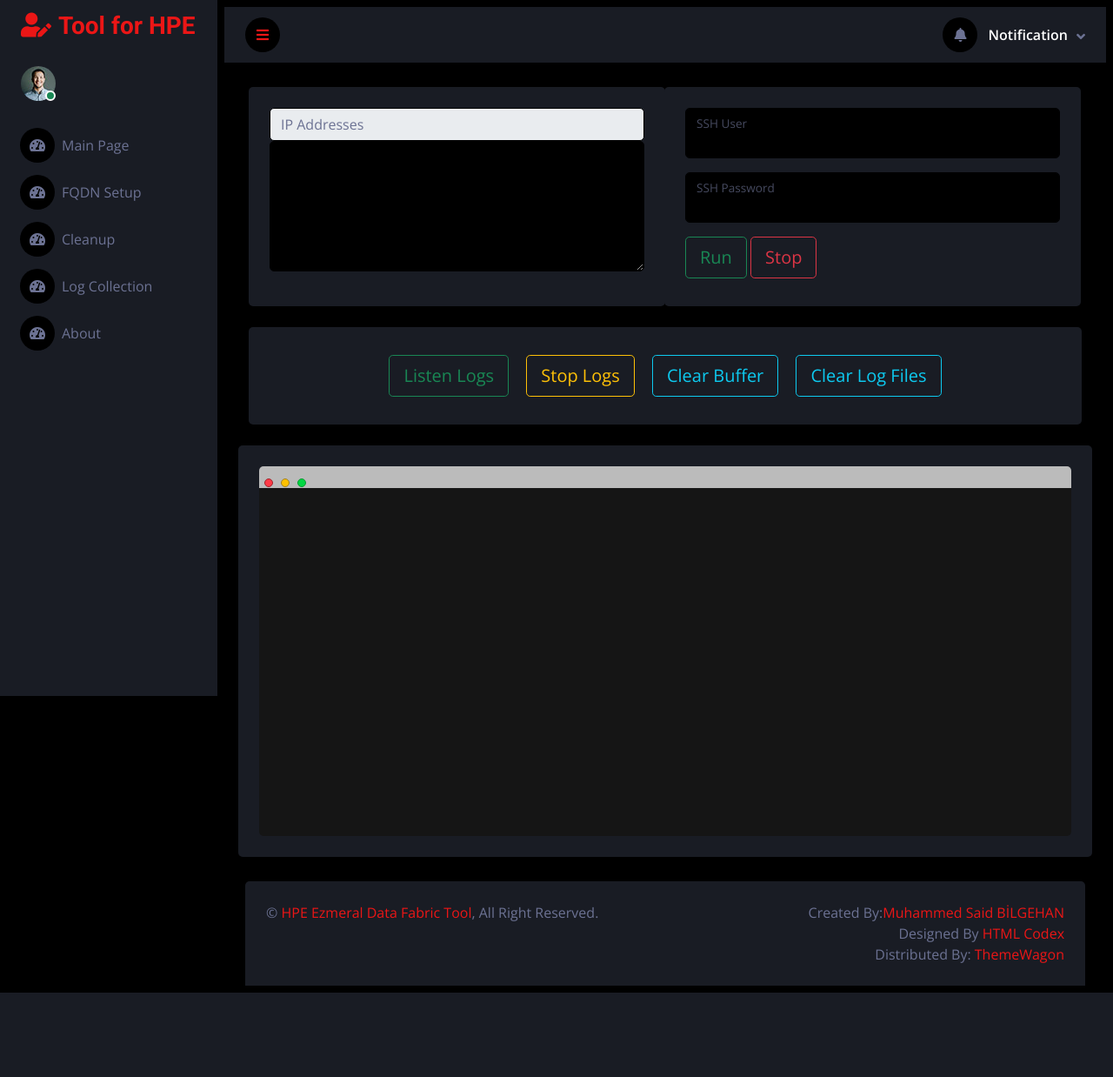
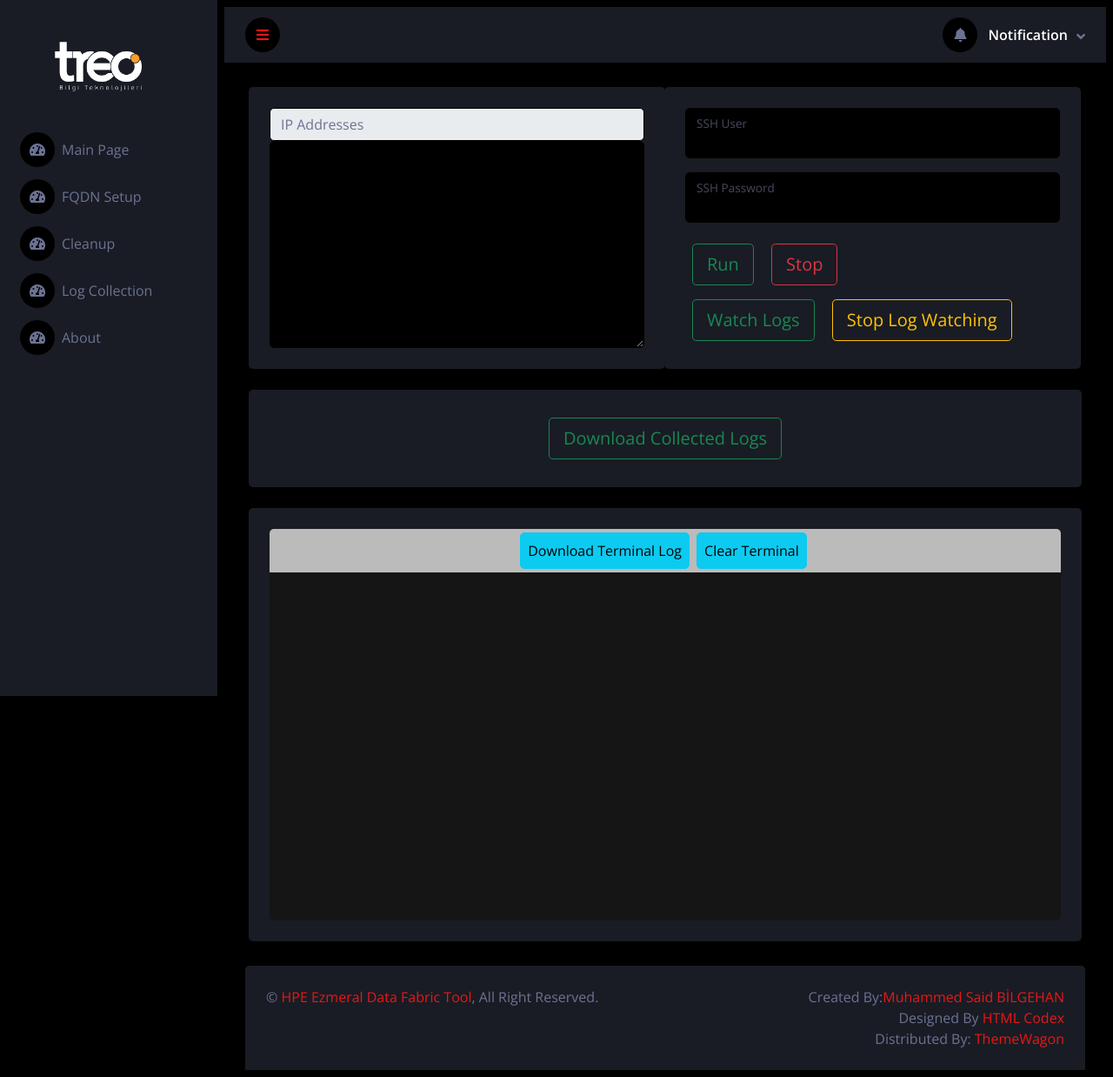
Before and after one commit to msaidbilgehan/HPE-Ezmeral-Software-ToolBox, a Flask app: page /log_collection in a window 1280 px wide. Shown: the whole page at 87% size. Before the commit the page ends 1141 px from the top, so only its background shows below. Run offline with Flask 3, Linux system fonts and the light colour scheme; data that the repository does not hold is empty; some libraries are stand-ins or nearby versions.

Commit message:
Log collection Almost done! Need to add file browser with text editor or viewer for tracing logs without download and need to select any collected log folder to download or browse. Anything else is working well.

```diff
--- a/Classes/File_Handler.py
+++ b/Classes/File_Handler.py
@@ -37,7 +37,7 @@
 
 
     def read_file_continues(self, wait_thread=None, is_yield=False, store_in_buffer=True, is_print=False, sleep_time=1., new_sleep_time=1., content_control=True):
-        time.sleep(1)
+        time.sleep(0.1)
 
         if content_control:
             if os.path.exists(self.path):
@@ -68,6 +68,12 @@
         self._flag_stop = False
 
         current_sleep_time = sleep_time
+        while not os.path.exists(self.path) and not self._flag_stop:
+            if wait_thread is not None:
+                if not wait_thread.is_alive():
+                    break
+            time.sleep(0.2)
+
         with open(self.path, 'r') as file:
             while not self._flag_stop:
                 raw_line = file.readline()
--- a/flask_app.py
+++ b/flask_app.py
@@ -1,9 +1,9 @@
 import json
 
-from flask import Flask, Response
-from flask import render_template
-from flask import Flask, jsonify, request
+from flask import Flask, jsonify, request, send_file, render_template, Response
 
+from Libraries.tools import delete_folder, archive_files, archive_directory, list_dir
+from paths import root_log_collection_folder, root_path_log, root_path_archives
 from Threads.configurations import log_collection_logger_streamer, log_collection_thread
 from threading import Lock
 
@@ -59,7 +59,6 @@
 def log_collection_endpoint():
 
     global __log_collection_endpoint_lock
-
     if not __log_collection_endpoint_lock.locked():
         with __log_collection_endpoint_lock:
             ssh_username_json = request.args.get('ssh_username')
@@ -110,8 +109,8 @@
     return Response(
         log_collection_logger_streamer.read_file_continues(
             is_yield=True,
-            sleep_time=0, # 0.3
-            new_sleep_time=1,
+            sleep_time=0.05, # 0.3
+            new_sleep_time=0.07,
             content_control=False
         ),
         mimetype='text/event-stream',
@@ -122,6 +121,51 @@
         }
     )
 
+
+@app.route('/log_collection_list_collected_endpoint',methods = ['POST', 'GET'])
+def log_collection_list_collected_endpoint():
+    return jsonify(
+        message=log_collection_thread.get_Collected_Log_Folder()
+    )
+
+@app.route('/log_collection_download_collected_endpoint')
+def log_collection_download_collected_endpoint():
+    archive_name = "collected_logs"
+    archive_path = root_path_archives + archive_name + ".zip"
+
+    print("log_collection_thread.get_Collected_Log_Folder()", log_collection_thread.get_Collected_Log_Folder())
+    archive_directory(
+        archive_name=archive_name,
+        directory_to_compress=log_collection_thread.get_Collected_Log_Folder(),
+        output_directory=root_path_archives,
+    )
+    return send_file(
+        path_or_file=archive_path,
+        as_attachment=True,
+        download_name="collected_logs.zip"
+    )
+
+@app.route('/log_collection_download_terminal_log_endpoint')
+def log_collection_download_terminal_log_endpoint():
+    archive_path = root_path_archives + "log_collection_terminal_logs.zip"
+    archive_files(
+        log_collection_thread.get_Logs(),
+        archive_path
+    )
+    return send_file(
+        path_or_file=archive_path,
+        as_attachment=False,
+        download_name="log_collection_terminal_logs.zip"
+    )
+
+
+@app.route('/clear_Collected_Log_Files',methods = ['POST', 'GET'])
+def clear_Collected_Log_Files():
+    response = delete_folder(root_log_collection_folder)
+
+    return jsonify(
+        message=f"Collected Log Files Response: {response}"
+    )
 
 @app.route('/clear_Log_Collection_Log_Files',methods = ['POST', 'GET'])
 def clear_Log_Collection_Log_Files():
--- a/frontend/pages/log_collection.html
+++ b/frontend/pages/log_collection.html
@@ -11,9 +11,9 @@
             <!-- IP Addresses -->
             <div class="col-sm-12 col-xl-6">
                 <div class="bg-secondary rounded h-100 p-4">
-                    <div class="form-floating mb-3">
+                    <div class="form-floating mb-3 form_area_auto_fit">
                         <span class="input-group-text">IP Addresses</span>
-                        <textarea class="form-control box_height_150px" aria-label="IP Addresses" spellcheck="false" id="input_IP_Addresses" placeholder="Enter IP addresses separated by a new line or comma" required></textarea>
+                        <textarea class="form-control text_area_height_100" aria-label="IP Addresses" spellcheck="false" id="input_IP_Addresses" placeholder="Enter IP addresses separated by a new line or comma" required></textarea>
                     </div>
                 </div>
             </div>
@@ -32,29 +32,43 @@
                         <label for="floatingInput" class="form-label">SSH Password</label>
                     </div>
 
-                    <input type="submit" class="btn btn-lg btn-outline-success" value="Run" id="run-btn">
-                    <button type="button" class="btn btn-lg btn-outline-danger" id="stop-btn">Stop</button>
+                    <div class="bg-secondary rounded">
+                        <input type="submit" class="btn btn-lg btn-outline-success m-2" value="Run" id="run-btn">
+                        <button type="button" class="btn btn-lg btn-outline-danger m-2" id="stop-btn">Stop</button>
+                    </div>
+
+                    <div class="bg-secondary rounded">
+                        <button type="button" class="btn btn-lg btn-outline-success m-2" id="listen_logs-btn">Watch Logs</button>
+                        <button type="button" class="btn btn-lg btn-outline-warning m-2" id="stop_logs-btn" onclick="terminal_EventSource_Stop()">Stop Log Watching</button>
+                    </div>
                 </div>
             </div>
         </form>
 
         <div class="col-sm-12 col-xl-12 align_item_center">
             <div class="bg-secondary rounded h-100 p-4">
-                <button type="button" class="btn btn-lg btn-outline-success m-2" id="listen_logs-btn">Listen Logs</button>
-                <button type="button" class="btn btn-lg btn-outline-warning m-2" id="stop_logs-btn" onclick="terminal_EventSource_Stop()">Stop Logs</button>
-                <button type="button" class="btn btn-lg btn-outline-info m-2" id="clear_buffer-btn" onclick="clear_Log_Buffer()">Clear Buffer</button>
-                <button type="button" class="btn btn-lg btn-outline-info m-2" id="clear_logs-btn" onclick="clear_Log_Collection_Log_Files()">Clear Log Files</button>
+                <a class="btn btn-lg btn-outline-success m-2" id="listen_logs-btn" href="/log_collection_download_collected_endpoint">Download Collected Logs</a>
+                <!-- <button type="button" class="btn btn-lg btn-outline-info m-2" id="clear_buffer-btn" onclick="clear_Log_Buffer()">Clear Buffer</button> -->
+                <!-- <button type="button" class="btn btn-lg btn-outline-info m-2" id="clear_logs-btn" onclick="clear_Log_Collection_Log_Files()">Clear Log Files</button> -->
+                <!-- <button type="button" class="btn btn-lg btn-outline-info m-2" id="clear_logs-btn" onclick="clear_Collected_Log_Files()">Clear Collected Log Files</button> -->
             </div>
         </div>
 
-        <div class="bg-secondary rounded h-100 p-4">
-            <div class=fakeMenu>
-                <div class="fakeButtons fakeClose"></div>
-                <div class="fakeButtons fakeMinimize"></div>
-                <div class="fakeButtons fakeZoom"></div>
-            </div>
-            <div class="fakeScreen">
-                <p id="stream_content" class="line2"></p>
+        <div class="col-sm-12 col-xl-12">
+            <div class="bg-secondary rounded h-100 p-4">
+                <div class="fakeMenu align_item_center">
+                    <!-- <div class="fakeButtons fakeClose"></div> -->
+                    <!-- <div class="fakeButtons fakeMinimize"></div> -->
+                    <!-- <div class="fakeButtons fakeZoom"></div> -->
+                    <a class="btn btn-info p-2" id="download_terminal_logs-btn" href="/log_collection_download_terminal_log_endpoint">Download Terminal Log</a>
+                    <button type="button" class="btn btn-info p-2 m-1" id="clear_terminal_logs-btn" onclick="clear_Terminal()">Clear Terminal</button>
+                </div>
+                <div class="fakeScreen">
+                    <p id="stream_content" class="line2"></p>
+                </div>
+                <!-- <div class="bg-secondary rounded align_item_center m-2">
+                    <button type="button" class="btn btn btn-info m-2" id="clear_logs-btn" onclick="clear_Terminal()">Clear Terminal</button>
+                </div> -->
             </div>
         </div>
     </div>
--- a/frontend/pages/template/sidebar.html
+++ b/frontend/pages/template/sidebar.html
@@ -1,21 +1,10 @@
 <!-- Sidebar Start -->
 <div class="sidebar pe-4 pb-3">
     <nav class="navbar bg-secondary navbar-dark">
-        <a href="{{ url_for('index') }}" class="navbar-brand mx-4 mb-3">
-            <h3 class="text-primary"><i class="fa fa-user-edit me-2"></i>Tool for HPE</h3>
-        </a>
-        <div class="d-flex align-items-center ms-4 mb-4">
-            <div class="position-relative">
-                <img class="rounded-circle" src="{{ url_for('static', filename='img/user.jpg') }}" alt=""
-                    style="width: 40px; height: 40px;">
-                <div
-                    class="bg-success rounded-circle border border-2 border-white position-absolute end-0 bottom-0 p-1">
-                </div>
-            </div>
-            <div class="ms-3">
-                <h6 class="mb-0">{{ name }}</h6>
-                <span>{{ role }}</span>
-            </div>
+        <div class="logo-container">
+            <a href="{{ url_for('index') }}" class="navbar-brand mx-2 mb-3">
+                <img class="logo" src="{{ url_for('static', filename='img/treo-ana-logo-white.png') }}">
+            </a>
         </div>
 
         <div class="navbar-nav w-100">
--- a/frontend/static/css/custom.css
+++ b/frontend/static/css/custom.css
@@ -1,7 +1,39 @@
+.form_area_auto_fit {
+    display: flex;
+    height: 100%;
+    flex-direction: column;
+}
+
+.text_area_height_100 {
+    height: 100% !important;
+}
+
 .box_height_150px {
     height: 150px !important;
+}
+
+.box_height_200px {
+    height: 200px !important;
+}
+
+.box_height_250px {
+    height: 250px !important;
 }
 
 .align_item_center {
     text-align: center;
 }
+
+.logo-container {
+    padding: 10px;
+    align-items: center;
+    text-align: center;
+    width: 100%;
+}
+
+.logo {
+    width: 100px;
+    height: auto;
+    margin: 0 auto;
+    display: block;
+}
--- a/frontend/static/css/terminal.css
+++ b/frontend/static/css/terminal.css
@@ -27,6 +27,7 @@
 
 .fakeMenu {
     /* width: 550px; */
+    height: fit-content !important;
     width: 100%;
 
     box-sizing: border-box;
--- a/frontend/static/js/log_collection_stream.js
+++ b/frontend/static/js/log_collection_stream.js
@@ -1,7 +1,7 @@
 var terminal_source;
 
 function terminal_EventSource_Start(url) {
-    clear_Log_Buffer();
+    clear_Terminal();
 
     var contentDiv = document.getElementById('stream_content');
     if (terminal_source) {
@@ -51,11 +51,8 @@
         });
 }
 
-function clear_Log_Buffer() {
-    var contentDiv = document.getElementById('stream_content');
-    contentDiv.innerHTML = ""; // clear the content div
-
-    fetch('/clear_Log_Buffer')
+function clear_Collected_Log_Files() {
+    fetch('/clear_Collected_Log_Files')
         .then(response => response.json())
         .then(data => {
             // document.getElementById('output').innerText = data.message;
@@ -65,6 +62,11 @@
             console.error('An error occurred:', error);
             showNotification('An error occurred: ' + error, "error");
         });
+}
+
+function clear_Terminal() {
+    var contentDiv = document.getElementById('stream_content');
+    contentDiv.innerHTML = ""; // clear the content div
 }
 
 
@@ -130,5 +132,4 @@
     });
 });
 
-
 terminal_EventSource_Start('/log_collection_log_endpoint');
--- /dev/null
+++ b/paths.py
@@ -0,0 +1,14 @@
+
+# Log Download Path
+root_log_collection_folder = "node_logs/"
+
+# Files will be sent to Client
+root_path_archives = "archives/"
+
+# Logger Paths
+root_path_log = "app_logs/"
+root_path_logs = root_path_log + "logs.log"
+root_path_global_logs = root_path_log + "global.log"
+root_path_fqdn_logs = root_path_log + "fqdn.log"
+root_path_cleanup_logs = root_path_log + "cleanup.log"
+root_path_log_collection_logs = root_path_log + "log_collection.log"
```
Also changed, not shown: Classes/Log_Collection_Class.py (+19 -8 lines), Classes/Task_Handler.py (+7 -3 lines), Libraries/logger_module.py (+1 -7 lines), Libraries/tools.py (+50 -0 lines), Threads/configurations.py (+8 -2 lines), frontend/pages/template/file_browser.html (added, +212 -0 lines), __init__.py (added), frontend/static/img/treo-ana-logo-white.png (added), frontend/static/img/treo-ana-logo.png (added), 3 other files.
